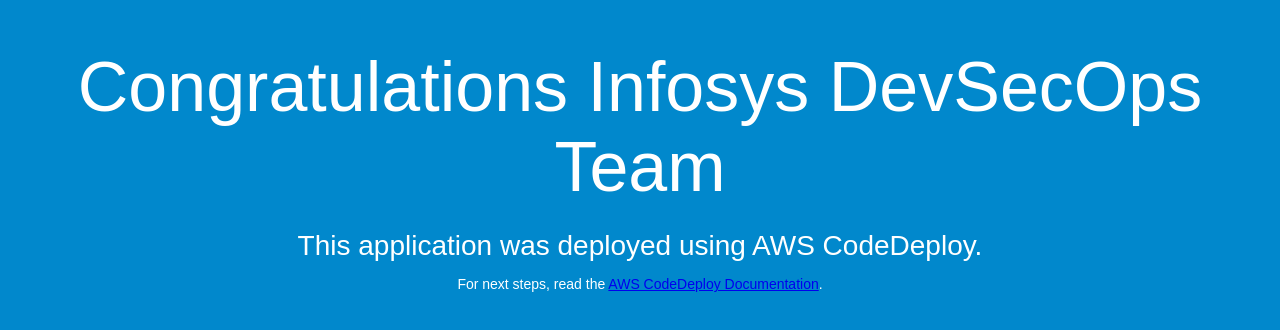
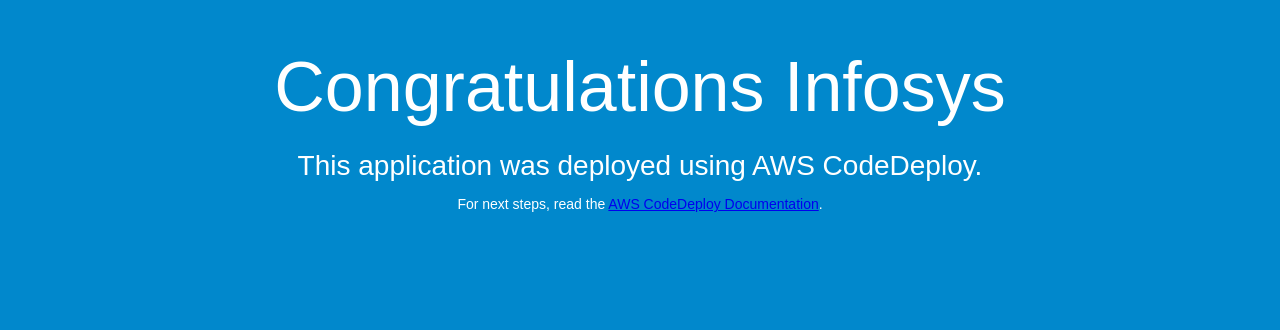
Before and after one commit to rajkumar-ui/Code-Deploy-Apache, a plain HTML site: page index.html in a window 1280 px wide. Drawn offline with Linux system fonts and the light colour scheme.

Commit message:
Update index.html

```diff
--- a/index.html
+++ b/index.html
@@ -26,7 +26,7 @@
 </head>
 <body>
   <div align="center">
-    <h1>Congratulations Infosys DevSecOps Team</h1>
+    <h1>Congratulations Infosys</h1>
     <h2>This application was deployed using AWS CodeDeploy.</h2>
     <p>For next steps, read the <a href="http://aws.amazon.com/documentation/codedeploy">AWS CodeDeploy Documentation</a>.</p>
   </div>
```
